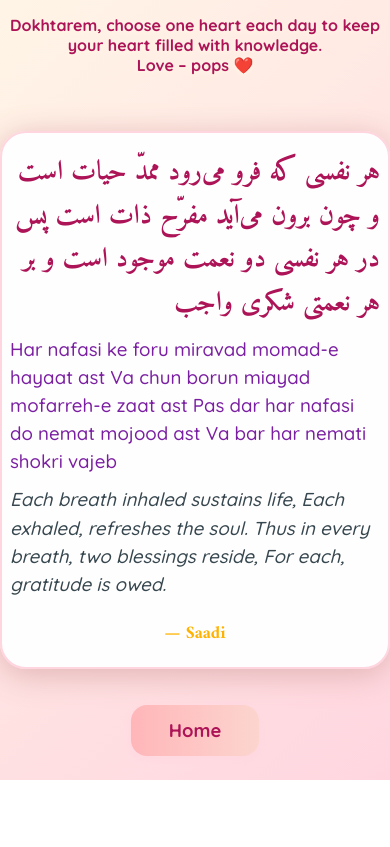
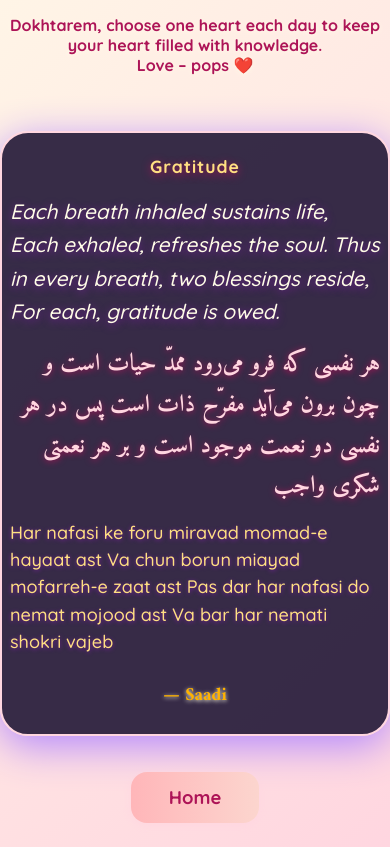
Before and after one commit to nycsal/Poems, a plain HTML site: page index.html in a window 390 px wide. Both pictures are taken after a click on the button "Gratitude". Shown: the part 133-980 px from the top of the page. Before the commit the page ends 913 px from the top, so only its background shows below. Drawn offline with Linux system fonts and the light colour scheme.

Commit message:
Update index.html

```diff
--- a/index.html
+++ b/index.html
@@ -28,12 +28,6 @@
       letter-spacing: 2px;
       text-shadow: 0 2px 10px #ffe0e6;
     }
-    .subtitle {
-      font-size: 1.25em;
-      color: #b388ff;
-      margin-top: 8px;
-      margin-bottom: 0;
-    }
     .greeting {
       font-size: 1.25em;
       color: #ad1457;
@@ -46,95 +40,110 @@
     .hearts-container {
       display: flex;
       justify-content: center;
-      gap: 40px;
-      margin-bottom: 50px;
+      gap: 48px;
+      margin-bottom: 60px;
       flex-wrap: wrap;
     }
     .heart-btn {
-      width: 130px;
-      height: 130px;
+      width: 170px;
+      height: 170px;
       background: none;
       border: none;
       cursor: pointer;
       outline: none;
       position: relative;
       transition: transform 0.1s;
-      margin-bottom: 10px;
+      margin-bottom: 12px;
     }
     .heart-svg {
       width: 100%;
       height: 100%;
       display: block;
-      filter: drop-shadow(0 4px 12px #ffd6e0);
+      filter: drop-shadow(0 6px 18px #ffd6e0);
     }
     .heart-label {
       position: absolute;
       width: 100%;
-      top: 60%;
+      top: 62%;
       left: 50%;
       transform: translate(-50%, -50%);
       font-family: 'Quicksand', sans-serif;
-      font-size: 1.15em;
+      font-size: 1.45em;
       font-weight: bold;
       color: #fff;
       text-shadow: 0 2px 8px #c2185b;
       letter-spacing: 1px;
       pointer-events: none;
       white-space: pre-line;
+      text-align: center;
+      line-height: 1.2;
     }
     .heart-btn:active {
       transform: scale(0.95);
     }
     .poem-canvas {
-      background: rgba(255, 255, 255, 0.96);
-      border-radius: 26px;
-      box-shadow: 0 6px 32px #e1b3b3;
-      padding: 44px 32px 32px 32px;
-      max-width: 540px;
-      margin: 0 auto;
-      margin-bottom: 36px;
+      background: rgba(40, 30, 60, 0.93);
+      border-radius: 28px;
+      box-shadow: 0 10px 40px #b388ff;
+      padding: 54px 38px 38px 38px;
+      max-width: 600px;
+      margin: 0 auto 36px auto;
       display: none;
       flex-direction: column;
       align-items: center;
       animation: fadeIn 0.5s;
-      border: 2px solid #ffd6e0;
+      border: 2.5px solid #ffd6e0;
     }
     @keyframes fadeIn {
       from { opacity: 0; transform: translateY(30px);}
       to { opacity: 1; transform: translateY(0);}
     }
+    .poem-category {
+      font-family: 'Quicksand', sans-serif;
+      font-size: 1.7em;
+      font-weight: bold;
+      color: #ffe082;
+      margin-bottom: 18px;
+      letter-spacing: 1px;
+      text-shadow: 0 2px 8px #ad1457;
+      text-align: center;
+    }
+    .poem-translation {
+      font-family: 'Quicksand', sans-serif;
+      font-size: 1.3em;
+      color: #fffde7;
+      margin-bottom: 16px;
+      text-align: left;
+      font-style: italic;
+      line-height: 1.6;
+      text-shadow: 0 2px 8px #7b1fa2;
+    }
     .poem-farsi {
       font-family: 'Amiri', serif;
-      font-size: 1.7em;
-      color: #ad1457;
-      margin-bottom: 10px;
+      font-size: 1.5em;
+      color: #ffd6e0;
+      margin-bottom: 12px;
       text-align: right;
       direction: rtl;
-      line-height: 1.6;
+      line-height: 1.7;
+      text-shadow: 0 1px 6px #ad1457;
     }
     .poem-phonetic {
       font-family: 'Quicksand', sans-serif;
-      font-size: 1.17em;
-      color: #7b1fa2;
+      font-size: 1.13em;
+      color: #ffe082;
       margin-bottom: 10px;
       text-align: left;
       line-height: 1.5;
-    }
-    .poem-translation {
-      font-family: 'Quicksand', sans-serif;
-      font-size: 1.17em;
-      color: #37474f;
-      margin-bottom: 10px;
-      text-align: left;
-      font-style: italic;
-      line-height: 1.5;
+      text-shadow: 0 1px 4px #7b1fa2;
     }
     .poem-author {
       font-family: 'Amiri', serif;
       color: #ffb300;
-      font-size: 1.1em;
-      margin-top: 10px;
+      font-size: 1.15em;
+      margin-top: 14px;
       text-align: left;
+      text-shadow: 0 1px 4px #fffde7;
     }
     .home-btn {
       display: none;
@@ -155,22 +164,25 @@
     .home-btn:hover {
       background: linear-gradient(90deg, #fcd5ce, #ffb6b9);
     }
-    @media (max-width: 700px) {
+    @media (max-width: 900px) {
       .hearts-container {
         gap: 18px;
       }
       .poem-canvas {
-        padding: 18px 8px;
+        padding: 22px 8px;
       }
       .heart-btn {
-        width: 92px;
-        height: 92px;
+        width: 110px;
+        height: 110px;
       }
       .brand-title {
         font-size: 1.6em;
       }
       .greeting {
         font-size: 1em;
+      }
+      .poem-category {
+        font-size: 1.1em;
       }
     }
   </style>
@@ -189,9 +201,10 @@
   </div>
 
   <div class="poem-canvas" id="poemCanvas">
+    <div class="poem-category" id="poemCategory"></div>
+    <div class="poem-translation" id="poemTranslation"></div>
     <div class="poem-farsi" id="poemFarsi"></div>
     <div class="poem-phonetic" id="poemPhonetic"></div>
-    <div class="poem-translation" id="poemTranslation"></div>
     <div class="poem-author" id="poemAuthor"></div>
   </div>
   <button class="home-btn" id="homeBtn">Home</button>
@@ -319,9 +332,10 @@
     function showPoem(idx) {
       const heart = hearts[idx];
       const poem = heart.poems[Math.floor(Math.random() * heart.poems.length)];
+      document.getElementById('poemCategory').textContent = heart.label;
+      document.getElementById('poemTranslation').textContent = poem.translation;
       document.getElementById('poemFarsi').textContent = poem.farsi;
       document.getElementById('poemPhonetic').textContent = poem.phonetic;
-      document.getElementById('poemTranslation').textContent = poem.translation;
       document.getElementById('poemAuthor').textContent = `— ${poem.author}`;
       document.getElementById('poemCanvas').style.display = 'flex';
       document.getElementById('homeBtn').style.display = 'block';
```
